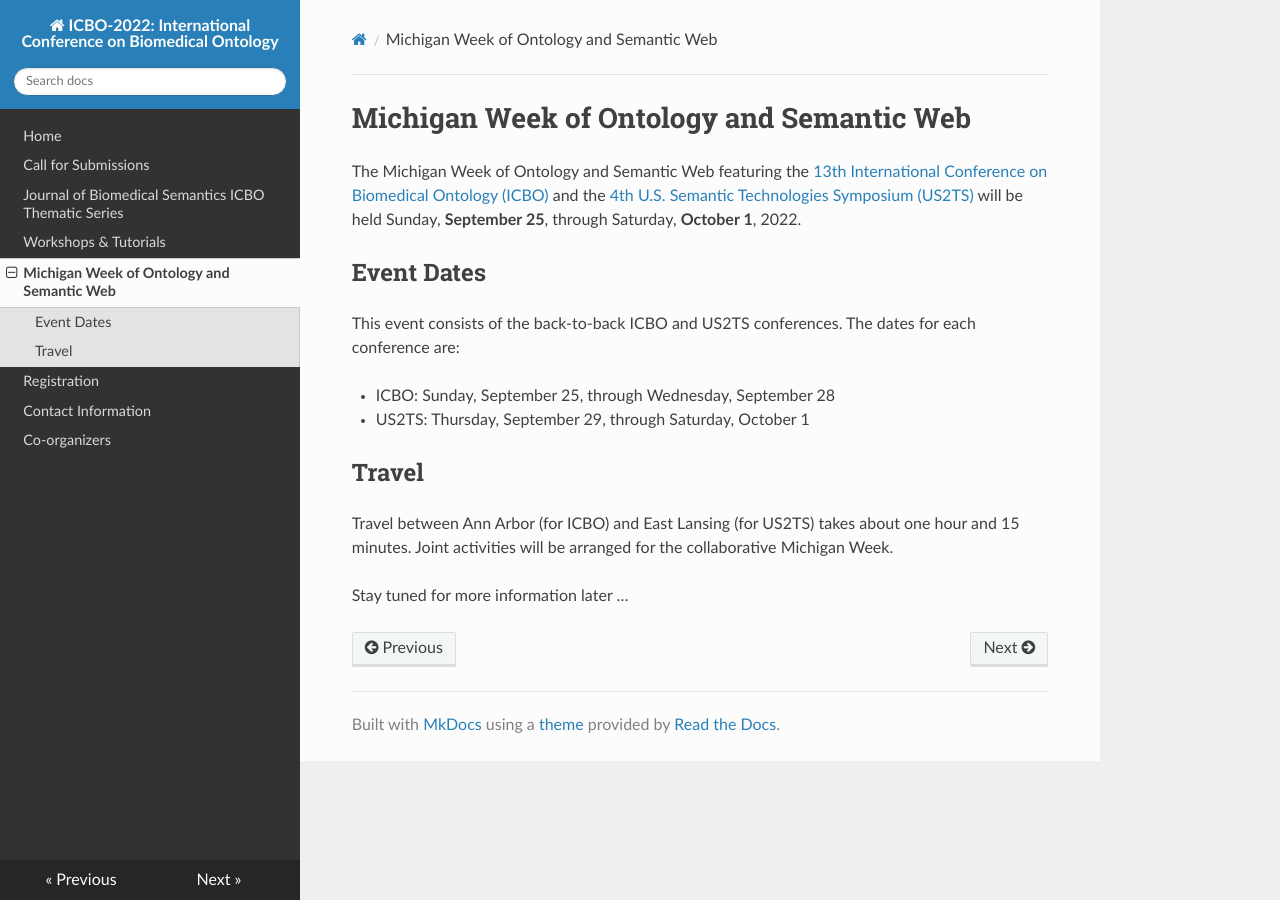
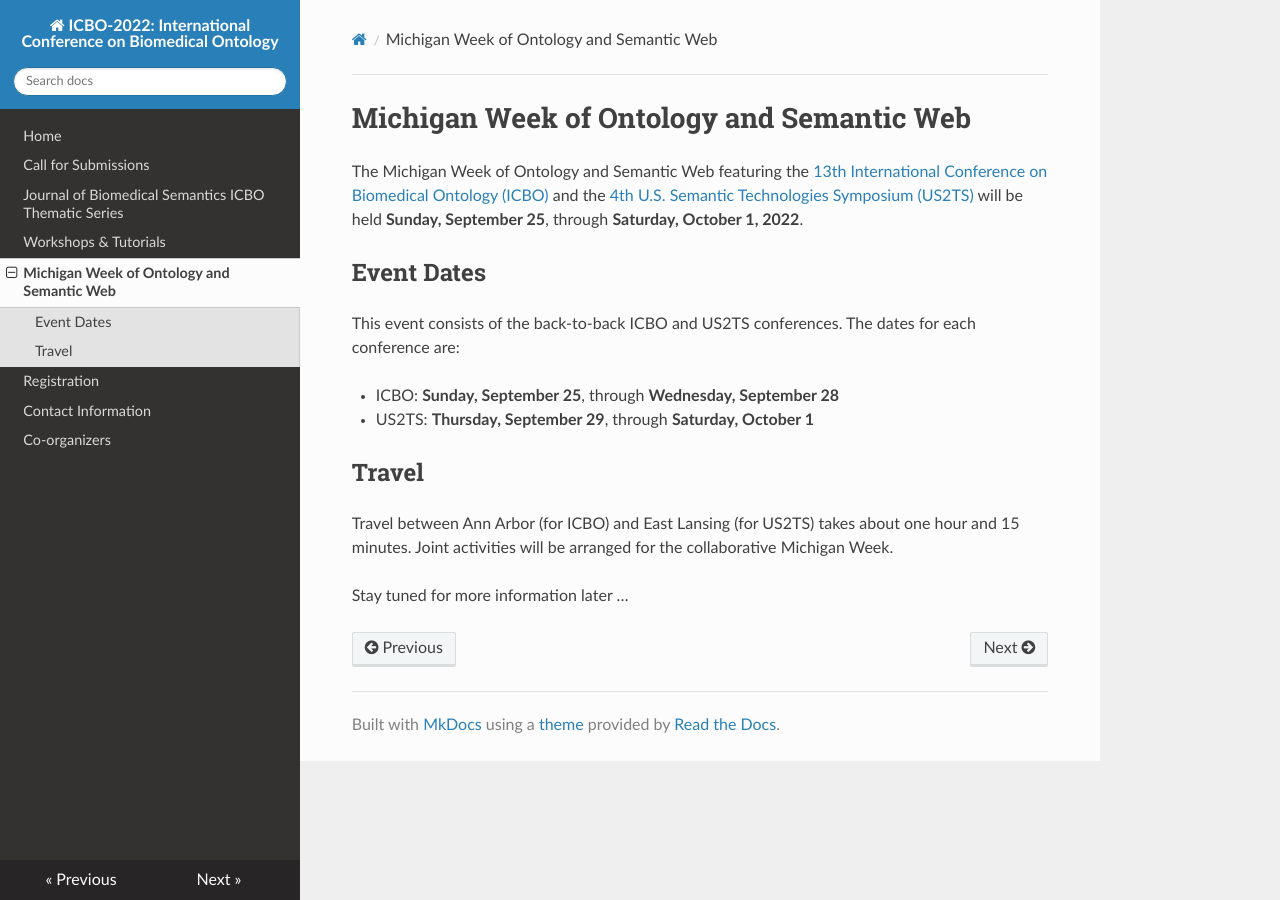
Before and after one commit to johnbeve/BFO-Organization, an MkDocs documentation site: the page built from docs/michigan-week-of-ontology-and-semantic-web.md, in a window 1280 px wide. Built offline with MkDocs 1.6.1, drawn with Linux system fonts in a browser that asks for light colours; nearby versions of some CDN libraries.

```diff
--- a/docs/michigan-week-of-ontology-and-semantic-web.md
+++ b/docs/michigan-week-of-ontology-and-semantic-web.md
@@ -1,12 +1,12 @@
 #  Michigan Week of Ontology and Semantic Web
 
-The Michigan Week of Ontology and Semantic Web featuring the [13th International Conference on Biomedical Ontology (ICBO)](https://icbo-conference.github.io/icbo2022/) and the [4th U.S. Semantic Technologies Symposium (US2TS)](https://us2ts.org/) will be held Sunday, **September 25**, through Saturday, **October 1**, 2022.
+The Michigan Week of Ontology and Semantic Web featuring the [13th International Conference on Biomedical Ontology (ICBO)](https://icbo-conference.github.io/icbo2022/) and the [4th U.S. Semantic Technologies Symposium (US2TS)](https://us2ts.org/) will be held **Sunday, September 25**, through **Saturday, October 1, 2022**.
 
 ## Event Dates
 This event consists of the back-to-back ICBO and US2TS conferences. The dates for each conference are:
 
-  * ICBO: Sunday, September 25, through Wednesday, September 28
-  * US2TS: Thursday, September 29, through Saturday, October 1
+  * ICBO: **Sunday, September 25**, through **Wednesday, September 28**
+  * US2TS: **Thursday, September 29**, through **Saturday, October 1**
 
 ## Travel
 Travel between Ann Arbor (for ICBO) and East Lansing (for US2TS) takes about one hour and 15 minutes. Joint activities will be arranged for the collaborative Michigan Week.
```
